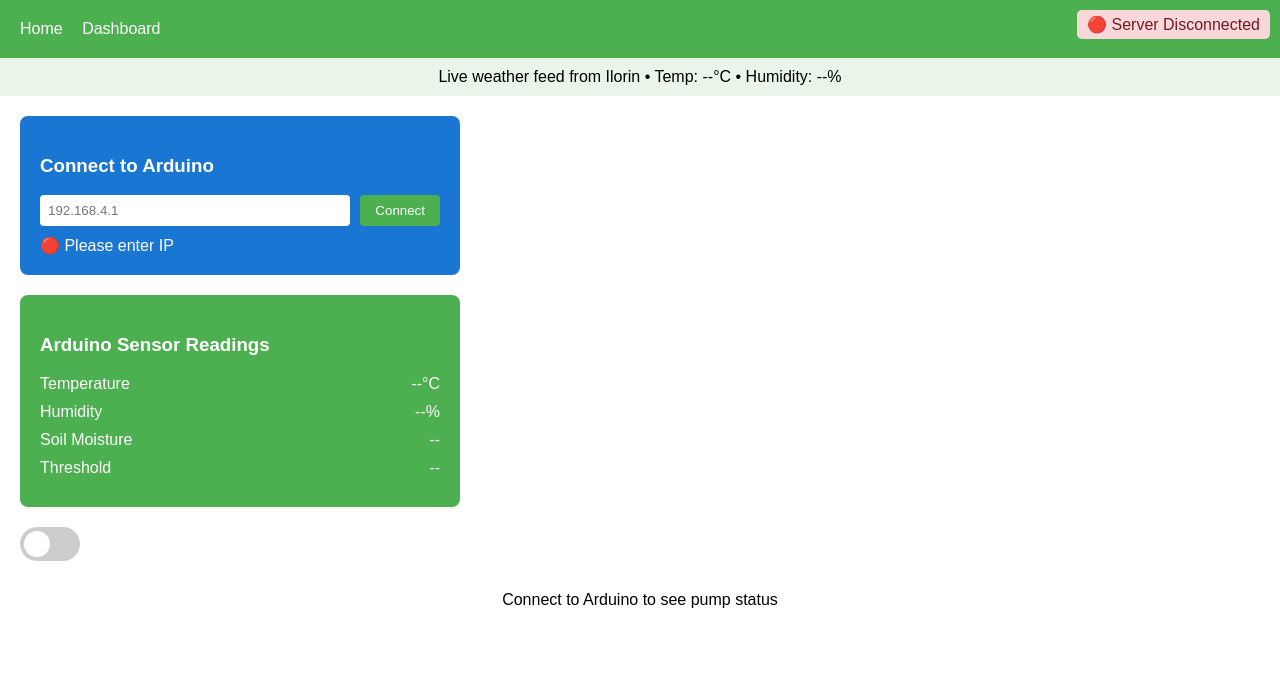
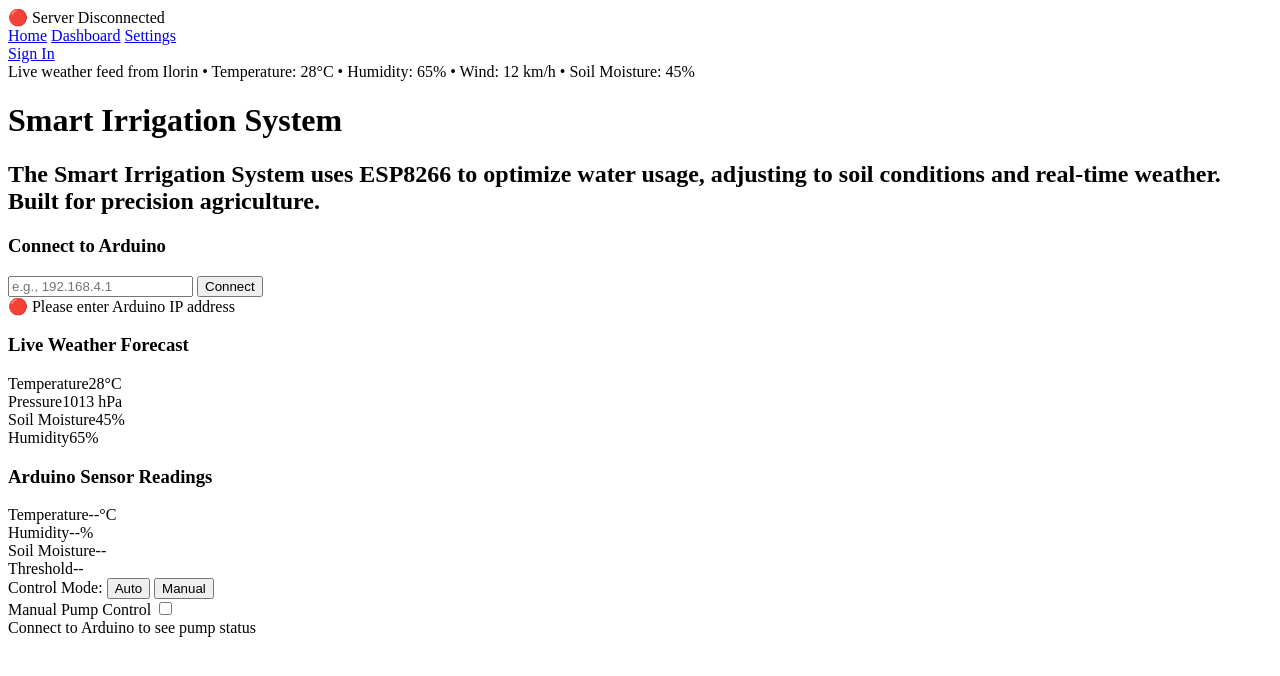
Before and after one commit to holawaleh/smartirrigation, a website: page index.html in a window 1280 px wide. Both pictures are taken after a click on the button "Connect". Drawn offline with Linux system fonts and the light colour scheme; no server answers.

Commit message:
robust details

```diff
--- a/index.html
+++ b/index.html
@@ -6,295 +6,303 @@
   <meta name="viewport" content="width=device-width, initial-scale=1.0" />
   <title>Smart Irrigation System</title>
   <style>
-    body {
-      font-family: Arial, sans-serif;
-      margin: 0;
-      padding: 0;
-    }
-
-    nav {
-      display: flex;
-      justify-content: space-between;
-      padding: 20px;
-      background: #4CAF50;
-      color: white;
-    }
-
-    .nav-links a {
-      color: white;
-      margin-right: 15px;
-      text-decoration: none;
-    }
-
-    .weather-feed-container {
-      background: #e8f5e8;
-      padding: 10px;
-      text-align: center;
-    }
-
-    .arduino-connection {
-      background: #1976D2;
-      color: white;
-      padding: 20px;
-      margin: 20px;
-      border-radius: 8px;
-      max-width: 400px;
-    }
-
-    .connection-input {
-      display: flex;
-      gap: 10px;
-      margin-bottom: 10px;
-    }
-
-    .connection-input input {
-      flex: 1;
-      padding: 8px;
-      border-radius: 4px;
-      border: none;
-    }
-
-    .connection-input button {
-      padding: 8px 15px;
-      background: #4CAF50;
-      border: none;
-      color: white;
-      border-radius: 4px;
-      cursor: pointer;
-    }
-
-    .arduino-status {
-      margin-top: 10px;
-    }
-
-    .reading-panel {
-      background: #4CAF50;
-      color: white;
-      padding: 20px;
-      margin: 20px;
-      border-radius: 8px;
-      max-width: 400px;
-    }
-
-    .reading-item {
-      display: flex;
-      justify-content: space-between;
-      margin-bottom: 10px;
-    }
-
-    .control-container {
-      margin: 20px;
-    }
-
-    .status-message {
-      margin: 20px;
-      padding: 10px;
-      border-radius: 5px;
-      text-align: center;
-    }
-
-    .connection-status {
-      position: fixed;
-      top: 10px;
-      right: 10px;
-      background: #f8d7da;
-      color: #721c24;
-      padding: 5px 10px;
-      border-radius: 5px;
-    }
-
-    .connected {
-      background: #d4edda;
-      color: #155724;
-    }
-
-    .switch {
-      position: relative;
-      display: inline-block;
-      width: 60px;
-      height: 34px;
-    }
-
-    .switch input {
-      opacity: 0;
-      width: 0;
-      height: 0;
-    }
-
-    .slider {
-      position: absolute;
-      cursor: pointer;
-      top: 0;
-      left: 0;
-      right: 0;
-      bottom: 0;
-      background-color: #ccc;
-      transition: .4s;
-      border-radius: 34px;
-    }
-
-    .slider:before {
-      position: absolute;
-      content: "";
-      height: 26px;
-      width: 26px;
-      left: 4px;
-      bottom: 4px;
-      background-color: white;
-      transition: .4s;
-      border-radius: 50%;
-    }
-
-    input:checked+.slider {
-      background-color: #4CAF50;
-    }
-
-    input:checked+.slider:before {
-      transform: translateX(26px);
-    }
+    /* Full CSS from your current version, already included */
+    /* --- [You can paste the same CSS block you already have above here] --- */
   </style>
 </head>
 
 <body>
+  <!-- Connection Status -->
+  <div class="connection-status" id="connectionStatus">🔴 Disconnected</div>
 
-  <!-- ✅ Connection Status -->
-  <div class="connection-status" id="connectionStatus">🔴 Server Disconnected</div>
-
-  <!-- ✅ Navigation -->
+  <!-- Navigation -->
   <nav>
     <div class="nav-links">
       <a href="#">Home</a>
       <a href="#">Dashboard</a>
+      <a href="#">Settings</a>
     </div>
-    <div>Smart Irrigation</div>
+    <a href="#" class="signup-btn">Sign In</a>
   </nav>
 
-  <!-- ✅ Weather Feed -->
+  <!-- Weather Feed -->
   <div class="weather-feed-container">
-    <span id="weatherText">Live weather feed from Ilorin • Temp: --°C • Humidity: --%</span>
+    <div class="weather-marquee">
+      <span class="weather-text" id="weatherText">Live weather feed from Ilorin • Temperature: 28°C • Humidity: 65% •
+        Wind: 12 km/h • Soil Moisture: 45%</span>
+    </div>
   </div>
 
-  <!-- ✅ Arduino Connection -->
+  <!-- Hero Section -->
+  <div class="hero">
+    <h1>Smart Irrigation System</h1>
+    <div class="description">
+      <h2>The Smart Irrigation System uses ESP8266 to optimize water usage, adjusting to soil conditions and real-time
+        weather. Built for precision agriculture.</h2>
+    </div>
+  </div>
+
+  <!-- ✅ Arduino Connection Panel -->
   <div class="arduino-connection">
     <h3>Connect to Arduino</h3>
     <div class="connection-input">
-      <input type="text" id="arduinoIP" placeholder="192.168.4.1" />
+      <input type="text" id="arduinoIP" placeholder="e.g., 192.168.4.1">
       <button onclick="connectToArduino()">Connect</button>
     </div>
     <div class="arduino-status" id="arduinoStatus">🔴 Not connected to Arduino</div>
   </div>
 
-  <!-- ✅ Readings -->
-  <div class="reading-panel">
-    <h3>Arduino Sensor Readings</h3>
-    <div class="reading-item"><span>Temperature</span><span id="sensor-temp">--°C</span></div>
-    <div class="reading-item"><span>Humidity</span><span id="sensor-humidity">--%</span></div>
-    <div class="reading-item"><span>Soil Moisture</span><span id="sensor-moisture">--</span></div>
-    <div class="reading-item"><span>Threshold</span><span id="sensor-threshold">--</span></div>
+  <!-- Reading Panels -->
+  <div class="reading-container">
+    <div class="reading-panel">
+      <h3>Live Weather Forecast</h3>
+      <div class="reading-item"><span>Temperature</span><span class="reading-value" id="pred-temp">28°C</span></div>
+      <div class="reading-item"><span>Pressure</span><span class="reading-value" id="pred-pressure">1013 hPa</span>
+      </div>
+      <div class="reading-item"><span>Soil Moisture</span><span class="reading-value" id="pred-moisture">45%</span>
+      </div>
+      <div class="reading-item"><span>Humidity</span><span class="reading-value" id="pred-humidity">65%</span></div>
+    </div>
+
+    <div class="reading-panel">
+      <h3>Arduino Sensor Readings</h3>
+      <div class="reading-item"><span>Temperature</span><span class="reading-value" id="sensor-temp">--°C</span></div>
+      <div class="reading-item"><span>Humidity</span><span class="reading-value" id="sensor-humidity">--%</span></div>
+      <div class="reading-item"><span>Soil Moisture</span><span class="reading-value" id="sensor-moisture">--</span>
+      </div>
+      <div class="reading-item"><span>Threshold</span><span class="reading-value" id="sensor-threshold">--</span></div>
+    </div>
   </div>
 
-  <!-- ✅ Controls -->
+  <!-- Control Section -->
   <div class="control-container">
-    <label class="switch">
-      <input type="checkbox" id="irrigationToggle">
-      <span class="slider"></span>
-    </label>
-    <p class="status-message" id="statusMessage">Connect to Arduino to see pump status</p>
+    <div class="mode-toggle">
+      <span>Control Mode:</span>
+      <button class="mode-btn active" id="autoModeBtn" onclick="setMode('auto')">Auto</button>
+      <button class="mode-btn" id="manualModeBtn" onclick="setMode('manual')">Manual</button>
+    </div>
+
+    <div class="toggle-container">
+      <span>Manual Pump Control</span>
+      <label class="switch">
+        <input type="checkbox" id="irrigationToggle" />
+        <span class="slider"></span>
+      </label>
+    </div>
   </div>
 
-  <!-- ✅ Script -->
+  <!-- Status Message -->
+  <div class="status-message" id="statusMessage">Connect to Arduino to see pump status</div>
+
+  <!-- Script -->
   <script>
     const API_BASE_URL = 'https://smartirrigation-edx5.onrender.com/api';
-
+    let isConnected = false;
+    let currentMode = 'auto';
     let arduinoIP = '';
     let arduinoConnected = false;
 
+    async function fetchSensorData() {
+      try {
+        const response = await fetch(`${API_BASE_URL}/sensors/data`);
+        const data = await response.json();
+
+        if (data.success) {
+          updateSensorDisplay(data.sensorData);
+          updatePumpStatus(data.pumpStatus);
+          updateConnectionStatus(true);
+        }
+      } catch (error) {
+        console.error('Error fetching sensor data:', error);
+        updateConnectionStatus(false);
+      }
+    }
+
     async function fetchArduinoData() {
       if (!arduinoIP) return;
+
       try {
-        const res = await fetch(`http://${arduinoIP}/api/data`);
-        const data = await res.json();
+        const response = await fetch(`http://${arduinoIP}/api/data`);
+        const data = await response.json();
         updateArduinoDisplay(data);
         updateArduinoStatus(true, 'Connected to Arduino');
-      } catch (err) {
-        console.error('Arduino fetch failed:', err);
+      } catch (error) {
+        console.error('Error fetching Arduino data:', error);
         updateArduinoStatus(false, 'Failed to connect to Arduino');
+      }
+    }
+
+    async function togglePump(action = 'toggle') {
+      try {
+        const response = await fetch(`${API_BASE_URL}/pump/toggle`, {
+          method: 'POST',
+          headers: {
+            'Content-Type': 'application/json'
+          },
+          body: JSON.stringify({ action: action, mode: currentMode })
+        });
+
+        const data = await response.json();
+
+        if (data.success) {
+          updatePumpStatus(data.pumpStatus);
+          updateConnectionStatus(true);
+        }
+      } catch (error) {
+        console.error('Error toggling pump:', error);
+        updateConnectionStatus(false);
+      }
+    }
+
+    async function activateArduinoPump() {
+      if (!arduinoIP) return;
+      try {
+        const response = await fetch(`http://${arduinoIP}/pump`);
+        const result = await response.text();
+        console.log('Arduino pump response:', result);
+      } catch (error) {
+        console.error('Error activating Arduino pump:', error);
+      }
+    }
+
+    function updateSensorDisplay(sensorData) {
+      const wind = (10 + Math.random() * 5).toFixed(1);
+      document.getElementById('weatherText').textContent =
+        `Live weather feed from Ilorin • Temperature: ${sensorData.temperature}°C • Humidity: ${sensorData.humidity}% • Wind: ${wind} km/h • Soil Moisture: ${sensorData.soilMoisture}%`;
+
+      document.getElementById('pred-temp').textContent = (sensorData.temperature + Math.random() * 2 - 1).toFixed(1) + '°C';
+      document.getElementById('pred-humidity').textContent = (sensorData.humidity + Math.random() * 4 - 2).toFixed(0) + '%';
+      document.getElementById('pred-pressure').textContent = (sensorData.pressure + Math.random() * 2 - 1).toFixed(0) + ' hPa';
+      document.getElementById('pred-moisture').textContent = (sensorData.soilMoisture + Math.random() * 6 - 3).toFixed(0) + '%';
+    }
+
+    function updateArduinoDisplay(arduinoData) {
+      document.getElementById('sensor-temp').textContent = arduinoData.temperature + '°C';
+      document.getElementById('sensor-humidity').textContent = arduinoData.humidity + '%';
+      document.getElementById('sensor-moisture').textContent = arduinoData.moisture;
+      document.getElementById('sensor-threshold').textContent = arduinoData.threshold;
+
+      const statusMessage = document.getElementById('statusMessage');
+      if (arduinoData.pumpActive) {
+        statusMessage.textContent = 'Arduino Pump: ACTIVE';
+        statusMessage.className = 'status-message status-on';
+      } else {
+        const soilStatus = arduinoData.moisture > arduinoData.threshold ? 'DRY' : 'MOIST';
+        statusMessage.textContent = `Arduino Pump: OFF (Soil: ${soilStatus})`;
+        statusMessage.className = 'status-message status-off';
+      }
+    }
+
+    function updatePumpStatus(pumpStatus) {
+      const toggle = document.getElementById('irrigationToggle');
+      const statusMessage = document.getElementById('statusMessage');
+
+      toggle.checked = pumpStatus.isOn;
+      currentMode = pumpStatus.autoMode ? 'auto' : 'manual';
+      updateModeButtons();
+
+      if (!arduinoConnected) {
+        if (pumpStatus.isOn) {
+          statusMessage.textContent = `Server Pump: ON (${currentMode.toUpperCase()} mode)`;
+          statusMessage.className = 'status-message status-on';
+        } else {
+          statusMessage.textContent = `Server Pump: OFF (${currentMode.toUpperCase()} mode)`;
+          statusMessage.className = 'status-message status-off';
+        }
+      }
+    }
+
+    function updateConnectionStatus(connected) {
+      const statusElement = document.getElementById('connectionStatus');
+      isConnected = connected;
+
+      if (connected) {
+        statusElement.textContent = '🟢 Server Connected';
+        statusElement.className = 'connection-status connected';
+      } else {
+        statusElement.textContent = '🔴 Server Disconnected';
+        statusElement.className = 'connection-status disconnected';
+      }
+    }
+
+    function updateArduinoStatus(connected, message) {
+      const statusElement = document.getElementById('arduinoStatus');
+      arduinoConnected = connected;
+
+      if (connected) {
+        statusElement.textContent = '🟢 ' + message;
+        statusElement.className = 'arduino-status arduino-connected';
+      } else {
+        statusElement.textContent = '🔴 ' + message;
+        statusElement.className = 'arduino-status arduino-disconnected';
+      }
+    }
+
+    function updateModeButtons() {
+      const autoBtn = document.getElementById('autoModeBtn');
+      const manualBtn = document.getElementById('manualModeBtn');
+
+      if (currentMode === 'auto') {
+        autoBtn.classList.add('active');
+        manualBtn.classList.remove('active');
+      } else {
+        manualBtn.classList.add('active');
+        autoBtn.classList.remove('active');
       }
     }
 
     function connectToArduino() {
       const ipInput = document.getElementById('arduinoIP');
       arduinoIP = ipInput.value.trim();
+
       if (!arduinoIP) {
-        updateArduinoStatus(false, 'Please enter IP');
+        updateArduinoStatus(false, 'Please enter Arduino IP address');
         return;
       }
+
       if (!/^\d{1,3}(\.\d{1,3}){3}$/.test(arduinoIP)) {
-        updateArduinoStatus(false, 'Invalid IP format');
+        updateArduinoStatus(false, 'Invalid IP format. Use dots, not commas.');
         return;
       }
+
+      updateArduinoStatus(false, 'Connecting to Arduino...');
       localStorage.setItem('arduinoIP', arduinoIP);
-      updateArduinoStatus(false, 'Connecting...');
       fetchArduinoData();
     }
 
-    function updateArduinoDisplay(data) {
-      document.getElementById('sensor-temp').textContent = data.temperature + '°C';
-      document.getElementById('sensor-humidity').textContent = data.humidity + '%';
-      document.getElementById('sensor-moisture').textContent = data.moisture;
-      document.getElementById('sensor-threshold').textContent = data.threshold;
-
-      const statusMessage = document.getElementById('statusMessage');
-      if (data.pumpActive) {
-        statusMessage.textContent = 'Arduino Pump: ACTIVE';
-        statusMessage.style.background = '#d4edda';
-      } else {
-        statusMessage.textContent = 'Arduino Pump: OFF';
-        statusMessage.style.background = '#f8d7da';
-      }
+    function setMode(mode) {
+      currentMode = mode;
+      updateModeButtons();
+      togglePump(document.getElementById('irrigationToggle').checked ? 'on' : 'off');
     }
 
-    function updateArduinoStatus(connected, msg) {
-      const status = document.getElementById('arduinoStatus');
-      arduinoConnected = connected;
-      status.textContent = (connected ? '🟢 ' : '🔴 ') + msg;
-    }
+    document.addEventListener('DOMContentLoaded', function () {
+      const toggle = document.getElementById('irrigationToggle');
 
-    function updateConnectionStatus(connected) {
-      const cs = document.getElementById('connectionStatus');
-      cs.textContent = connected ? '🟢 Server Connected' : '🔴 Server Disconnected';
-      cs.className = connected ? 'connection-status connected' : 'connection-status';
-    }
-
-    async function fetchSensorData() {
-      try {
-        const res = await fetch(`${API_BASE_URL}/sensors/data`);
-        const data = await res.json();
-        if (data.success) {
-          const wind = (10 + Math.random() * 5).toFixed(1);
-          document.getElementById('weatherText').textContent =
-            `Live weather feed from Ilorin • Temp: ${data.sensorData.temperature}°C • Humidity: ${data.sensorData.humidity}% • Wind: ${wind} km/h`;
-          updateConnectionStatus(true);
-        }
-      } catch (err) {
-        updateConnectionStatus(false);
-      }
-    }
-
-    // Load saved Arduino IP
-    document.addEventListener('DOMContentLoaded', () => {
       const savedIP = localStorage.getItem('arduinoIP');
       if (savedIP) {
         document.getElementById('arduinoIP').value = savedIP;
         arduinoIP = savedIP;
-        fetchArduinoData();
       }
+
+      toggle.addEventListener('change', function () {
+        if (arduinoConnected) {
+          if (this.checked) {
+            activateArduinoPump();
+          }
+        } else {
+          const action = this.checked ? 'on' : 'off';
+          togglePump(action);
+        }
+      });
+
       fetchSensorData();
+      if (arduinoIP) fetchArduinoData();
+
       setInterval(fetchSensorData, 5000);
-      setInterval(fetchArduinoData, 5000);
+      setInterval(() => { if (arduinoIP) fetchArduinoData(); }, 3000);
     });
   </script>
-
 </body>
 
 </html>
```
